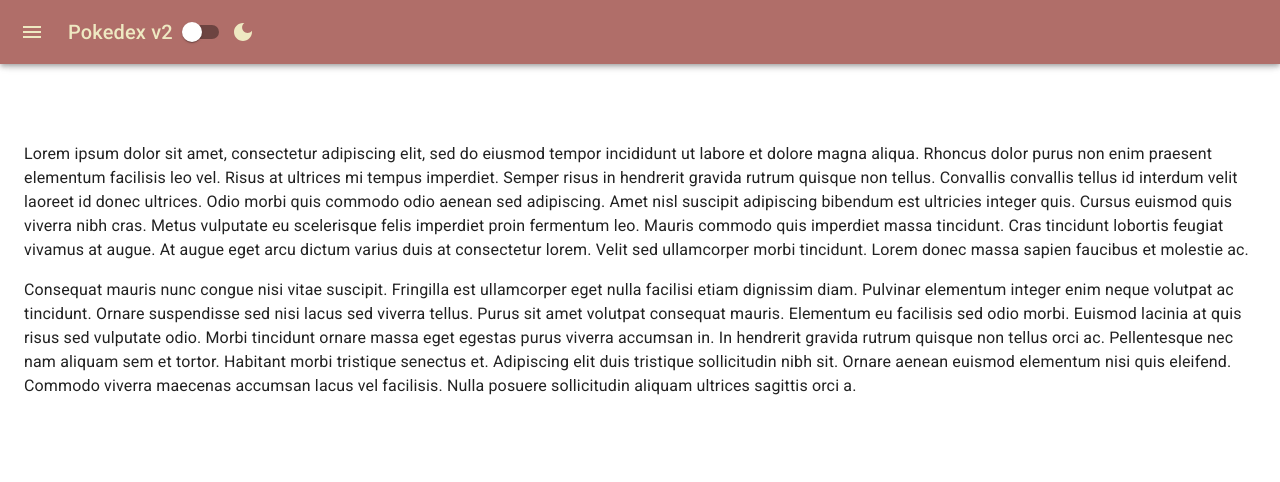
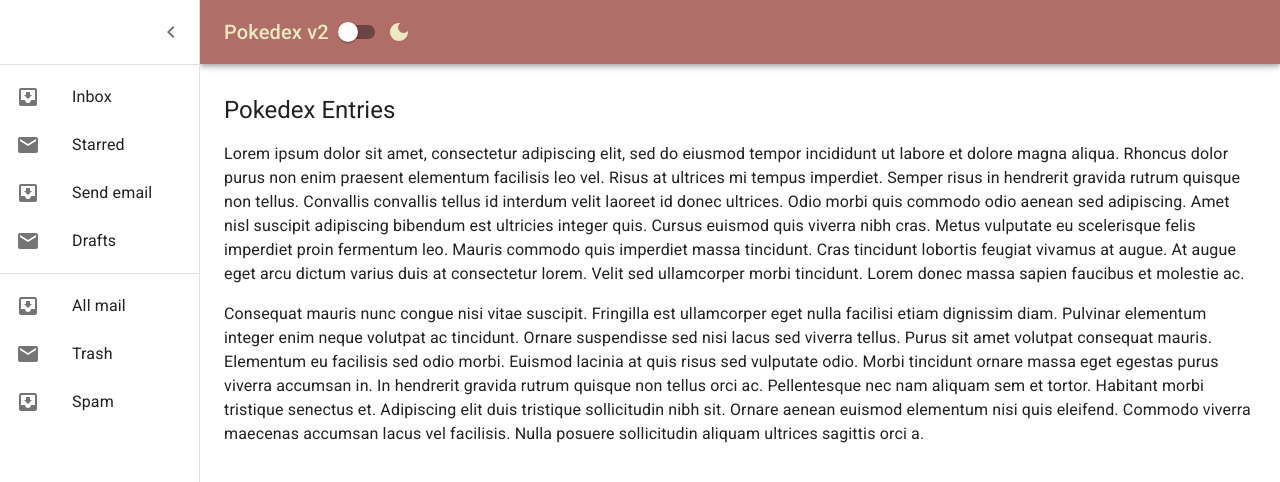
Before and after one commit to daniel-avzaradel/pokedex-v2, a React (Create React App) app: page / in a window 1280 px wide. Shown: the top 482 px of the page. Built offline with nearby package versions, Linux system fonts and the light colour scheme.

Commit message:
sidebar open as default

```diff
--- a/src/components/Sidebar/Sidebar.jsx
+++ b/src/components/Sidebar/Sidebar.jsx
@@ -21,7 +21,7 @@ import InboxIcon from '@mui/icons-material/MoveToInbox';
 import MailIcon from '@mui/icons-material/Mail';
 import DarkModeIcon from '@mui/icons-material/DarkMode';
 
-const drawerWidth = 240;
+const drawerWidth = 200;
 
 const Main = styled('main', { shouldForwardProp: (prop) => prop !== 'open' })(
   ({ theme, open }) => ({
@@ -70,7 +70,7 @@ const DrawerHeader = styled('div')(({ theme }) => ({
 
 export default function Sidebar({ mode, toggleTheme }) {
   const theme = useTheme();
-  const [open, setOpen] = React.useState(false);
+  const [open, setOpen] = React.useState(true);
 
   const handleDrawerOpen = () => {
     setOpen(true);
@@ -164,7 +164,9 @@ export default function Sidebar({ mode, toggleTheme }) {
         </List>
       </Drawer>
       <Main open={open}>
-        <DrawerHeader />
+        <Typography variant="h5" my={2}>
+          Pokedex Entries
+        </Typography>
         <Typography paragraph>
           Lorem ipsum dolor sit amet, consectetur adipiscing elit, sed do
           eiusmod tempor incididunt ut labore et dolore magna aliqua. Rhoncus
```
